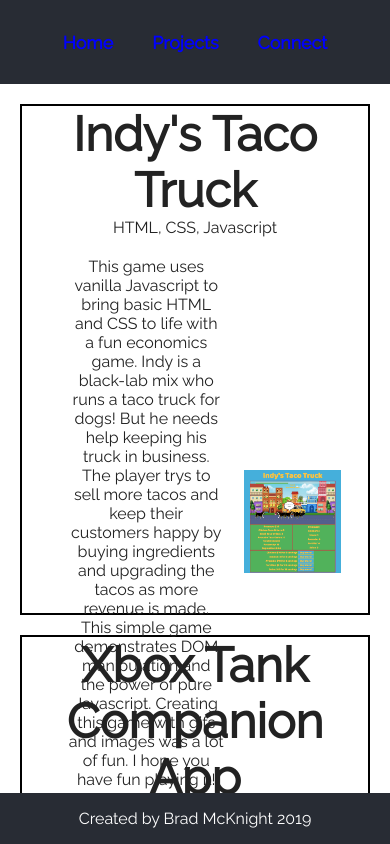
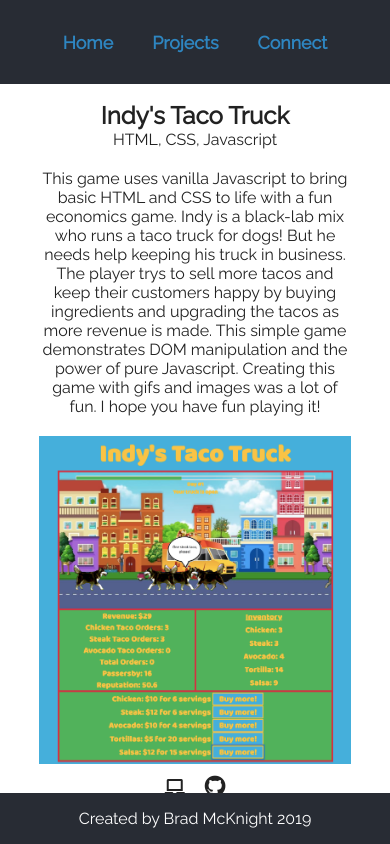
Before and after one commit to Teffisk/my-portfolio, a React (Create React App) app: page /projects in a window 390 px wide. Shown: the top 844 px of the page. Built offline with nearby package versions, Linux system fonts and the light colour scheme.

Commit message:
improving reponsiveness

```diff
--- a/src/App.css
+++ b/src/App.css
@@ -11,7 +11,7 @@ ul {
 }
 
 .nav a {
-  color: blue;
+  color: #2e86c1;
   font-weight: 600;
   text-decoration: none;
   margin: 0 5vw;
@@ -65,10 +65,10 @@ ul {
 }
 
 .home-container a:hover {
-  text-shadow: 2px 2px blue;
+  text-shadow: 2px 2px #2e86c1;
 }
+
 .project-container {
-  margin: 0 auto;
   border: 2px solid black;
   margin: 20px;
   max-height: 60vh;
@@ -153,5 +153,49 @@ footer {
 }
 
 .link-list i:hover {
-  color: blue;
+  color: #2e86c1;
 }
+
+/* ------------------- Mobile CSS Settings ------------------------ */
+@media (max-width: 900px) {
+  .project-container {
+    margin: 2vh auto;
+    max-height: none;
+    border: none;
+  }
+
+  .project-title {
+    font-size: 24px;
+  }
+
+  .project-content {
+    display: block;
+    margin: 0 auto;
+    width: 90%;
+    font-size: 16px;
+  }
+
+  .project-img-container {
+    min-width: 80%;
+    display: block;
+    margin: 0 auto;
+    vertical-align: middle;
+  }
+
+  .project-img {
+    max-width: 80vw;
+    max-height: 40vh;
+  }
+
+  .link-list .fa-envelope,
+  .link-list .fa-github,
+  .link-list .fa-linkedin {
+    font-size: 4em;
+    margin: 10px auto;
+  }
+
+  .brand-statement {
+    font-size: 16px;
+    width: 90%;
+  }
+}
```
